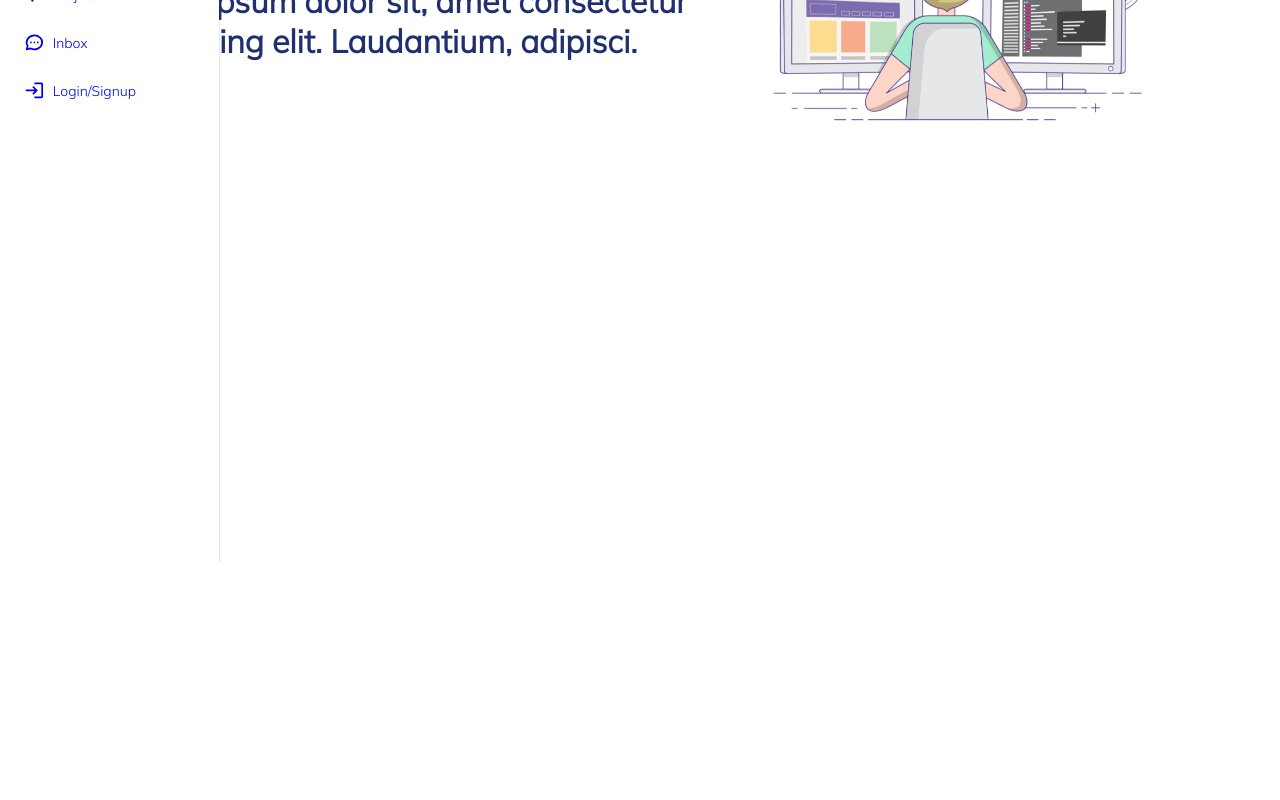
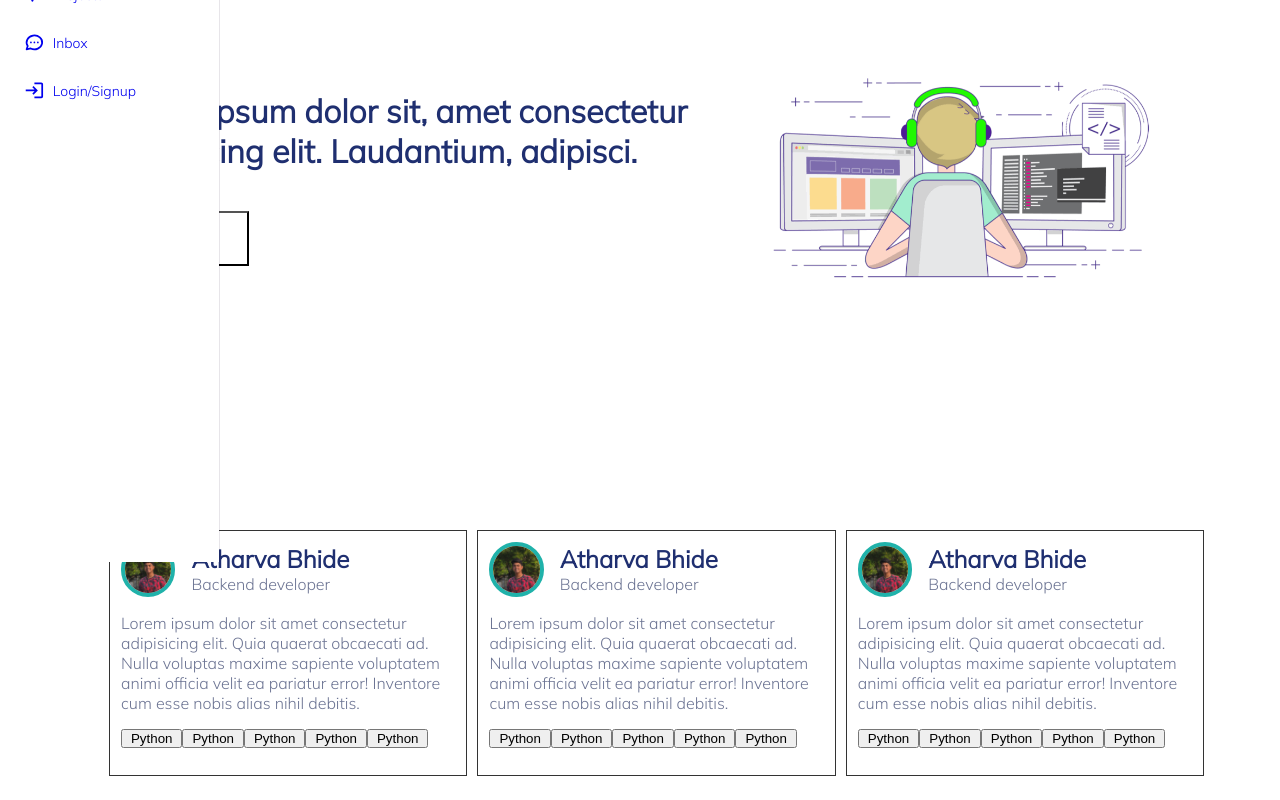
Before and after one commit to atharvabhide/DevFinder, a React (Vite) app: page / in a window 1280 px wide. Shown: the part 238-1038 px from the top of the page. Before the commit the page ends 800 px from the top, so only its background shows below. Built offline with nearby package versions, Linux system fonts and the light colour scheme.

Commit message:
feat: add card structure

```diff
--- a/src/pages/Home/Home.jsx
+++ b/src/pages/Home/Home.jsx
@@ -1,17 +1,103 @@
 import React from 'react'
 import styles from './Home.module.css'
 import Hero from '../../assets/Home_Animation.gif'
+import ProfileImg from '../../assets/nalla.jpg'
 
 export const Home = () => {
   return (
     <>
       <div className={styles.hero}>
         <div className={styles.header}>
-          <h1>Lorem ipsum dolor sit, amet consectetur adipisicing elit. Laudantium, adipisci.</h1>
+          <h1>Lorem ipsum dolor sit, amet consectetur adipisicing elit. Laudantium, adipisci.</h1><br /><br />
+          <button className={styles.heroButton}>
+            Get Started
+          </button>
         </div>
         <img src={Hero} alt="" className={styles.heroGIF} />
 
       </div>
+      <div className={styles.devProfiles}>
+        <div className={styles.profile}>
+          <div className={styles.profileHeader}>
+            <img src={ProfileImg} className={styles.profileImg} alt="" />
+            <div className={styles.profileInfo}>
+                <h2 className={styles.profileName}>
+                  Atharva Bhide
+                </h2>
+                <div className={styles.profileShortBio}>
+                  Backend developer
+                </div>
+            </div>
+
+          </div>
+          <div className={styles.profileBio}>
+            Lorem ipsum dolor sit amet consectetur adipisicing elit. Quia quaerat obcaecati ad. Nulla voluptas maxime sapiente voluptatem animi officia velit ea pariatur error! Inventore cum esse nobis alias nihil debitis.
+          </div>
+          <div className={styles.profileSkills}>
+            <button id={styles.buttonSkills}>Python </button>
+            <button id={styles.buttonSkills}>Python</button>
+            <button id={styles.buttonSkills}>Python</button>
+            <button id={styles.buttonSkills}>Python</button>
+            <button id={styles.buttonSkills}>Python</button>
+          </div>
+
+        </div>
+
+        <div className={styles.profile}>
+          <div className={styles.profileHeader}>
+            <img src={ProfileImg} className={styles.profileImg} alt="" />
+            <div className={styles.profileInfo}>
+                <h2 className={styles.profileName}>
+                  Atharva Bhide
+                </h2>
+                <div className={styles.profileShortBio}>
+                  Backend developer
+                </div>
+            </div>
+
+          </div>
+          <div className={styles.profileBio}>
+            Lorem ipsum dolor sit amet consectetur adipisicing elit. Quia quaerat obcaecati ad. Nulla voluptas maxime sapiente voluptatem animi officia velit ea pariatur error! Inventore cum esse nobis alias nihil debitis.
+          </div>
+          <div className={styles.profileSkills}>
+            <button id={styles.buttonSkills}>Python </button>
+            <button id={styles.buttonSkills}>Python</button>
+            <button id={styles.buttonSkills}>Python</button>
+            <button id={styles.buttonSkills}>Python</button>
+            <button id={styles.buttonSkills}>Python</button>
+          </div>
+
+        </div>
+
+        <div className={styles.profile}>
+          <div className={styles.profileHeader}>
+            <img src={ProfileImg} className={styles.profileImg} alt="" />
+            <div className={styles.profileInfo}>
+                <h2 className={styles.profileName}>
+                  Atharva Bhide
+                </h2>
+                <div className={styles.profileShortBio}>
+                  Backend developer
+                </div>
+            </div>
+
+          </div>
+          <div className={styles.profileBio}>
+            Lorem ipsum dolor sit amet consectetur adipisicing elit. Quia quaerat obcaecati ad. Nulla voluptas maxime sapiente voluptatem animi officia velit ea pariatur error! Inventore cum esse nobis alias nihil debitis.
+          </div>
+          <div className={styles.profileSkills}>
+            <button id={styles.buttonSkills}>Python </button>
+            <button id={styles.buttonSkills}>Python</button>
+            <button id={styles.buttonSkills}>Python</button>
+            <button id={styles.buttonSkills}>Python</button>
+            <button id={styles.buttonSkills}>Python</button>
+          </div>
+
+        </div>
+
+      </div>
+
+
 
     </>
   )
--- a/src/pages/Home/Home.module.css
+++ b/src/pages/Home/Home.module.css
@@ -2,7 +2,59 @@
     display: flex;
     align-items: center;
     justify-content: center;
+    height: 80vh;
+    /* background: #333; */
+    margin-bottom: 2em;
 }
 .heroGIF{
     width: 34vw;
 }
+.heroButton{
+    background: none;
+    outline: none;
+    padding: 18px 34px;
+}
+.devProfiles{
+    display: grid;
+    grid-template-columns: auto auto auto;
+    /* border: 1px solid #333; */
+    gap: 10px;
+}
+.profile{
+    border: 1px solid #333;
+    padding: 0.7rem;
+    width: 28vw;
+
+}
+.profileImg{
+    height: 3.4em;
+    border: 4px solid lightseagreen;
+    border-radius: 50%;
+}
+.profileHeader{
+    display: flex;
+    /* justify-content: space-between; */
+    align-items: center;
+    margin-bottom: 1em;
+}
+.profileName{
+    font-weight: bolder;
+
+}
+.profileInfo{
+
+    margin-left: 1em;
+}
+.profileBio{
+    margin-bottom: 1rem;
+}
+.profileSkills{
+    margin-bottom: 1rem;
+}
+.profileSkills{
+    display: flex;
+
+}
+#buttonSkills{
+    padding: 0 0.5rem;
+}
```
Also changed, not shown: src/assets/ShortLogo.png (added), src/assets/nalla.jpg (added).
